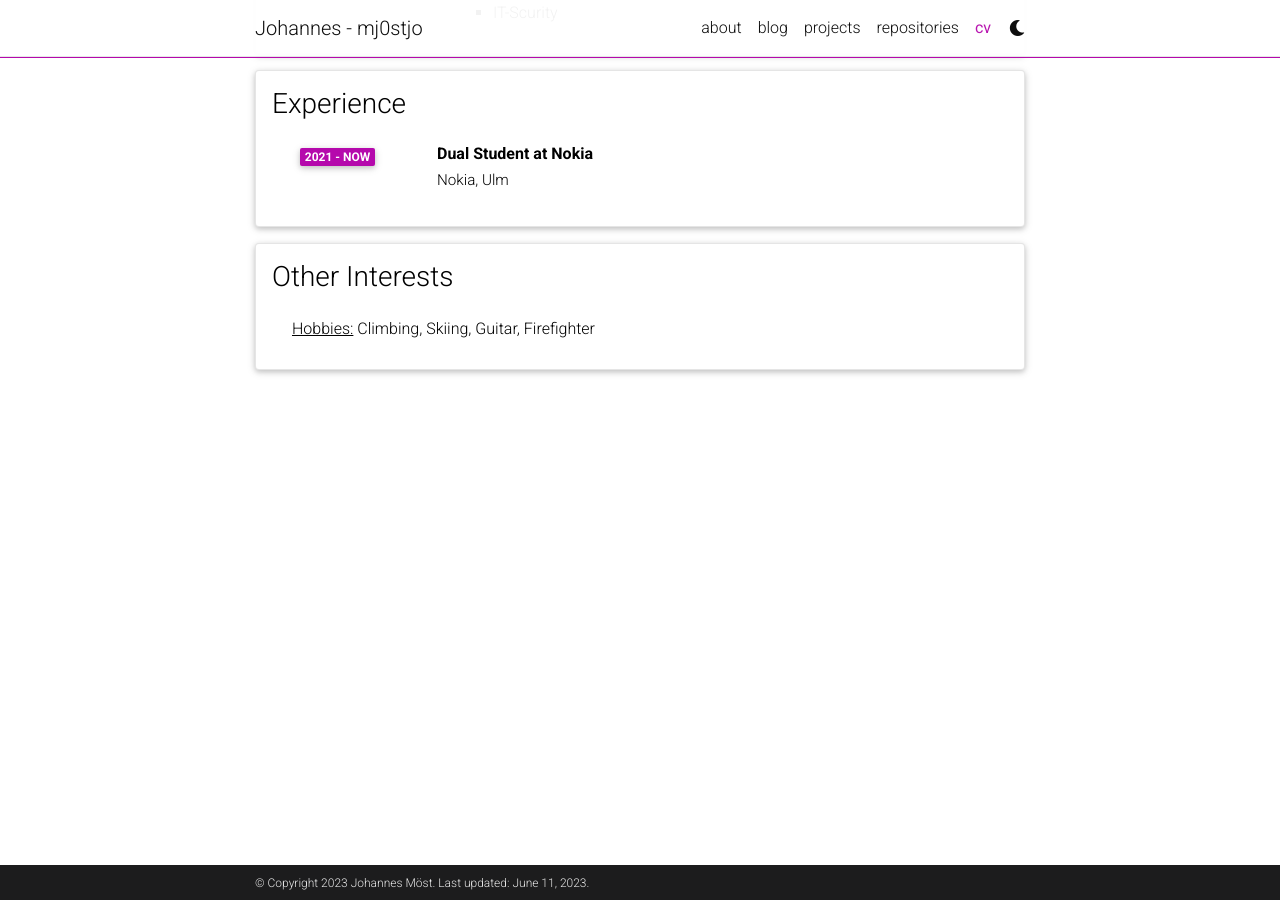
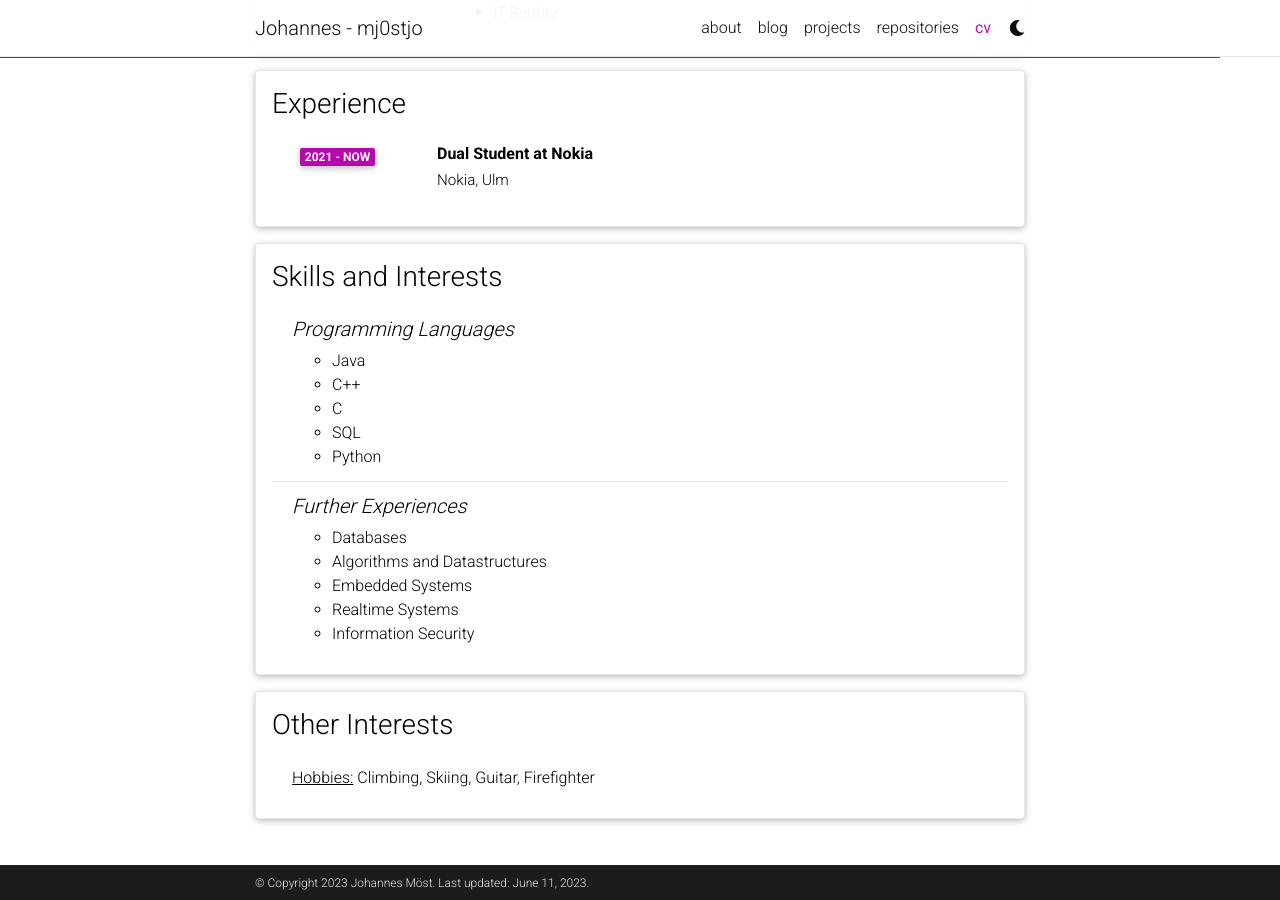
Before and after one commit to mj0stjo/mj0stjo.github.io, a Jekyll site: the page built from _pages/cv.md, in a window 1280 px wide and 900 px high, scrolled down 568 px. Built offline with Jekyll 4.4.1, drawn with Linux system fonts in a browser that asks for light colours; comment, search, counter and statistics services are not loaded; a style sheet for code colours, icons or effects is not loaded.

Commit message:
Enhance CV

```diff
--- a/_data/cv.yml
+++ b/_data/cv.yml
@@ -30,13 +30,23 @@
 
 #- title: Open Source Projects
 
-#- title: Academic Interests
-#  type: nested_list
-#  contents:
-#    - title: Topic 1.
-#      items:
-#        - Description 1.
-#        - Description 2.
+- title: Skills and Interests
+  type: nested_list
+  contents:
+    - title: Programming Languages
+      items:
+        - Java
+        - C++
+        - C
+        - SQL
+        - Python
+    - title: Further Experiences
+      items:
+        - Databases
+        - Algorithms and Datastructures
+        - Embedded Systems
+        - Realtime Systems
+        - Information Security
 
 - title: Other Interests
   type: list
```
